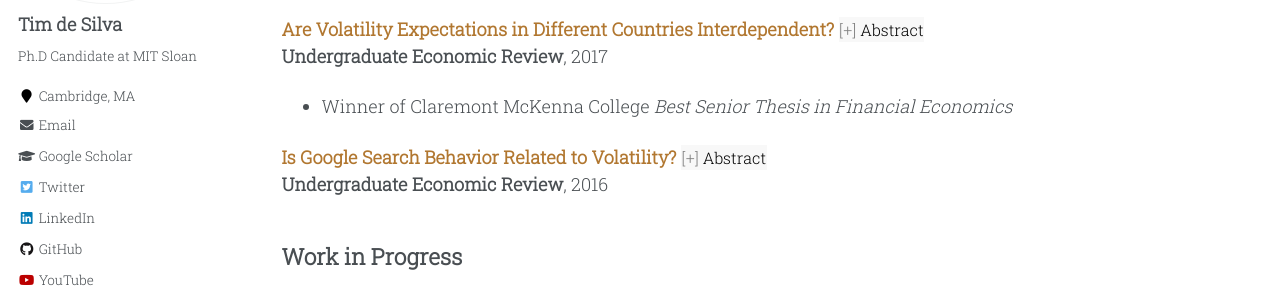
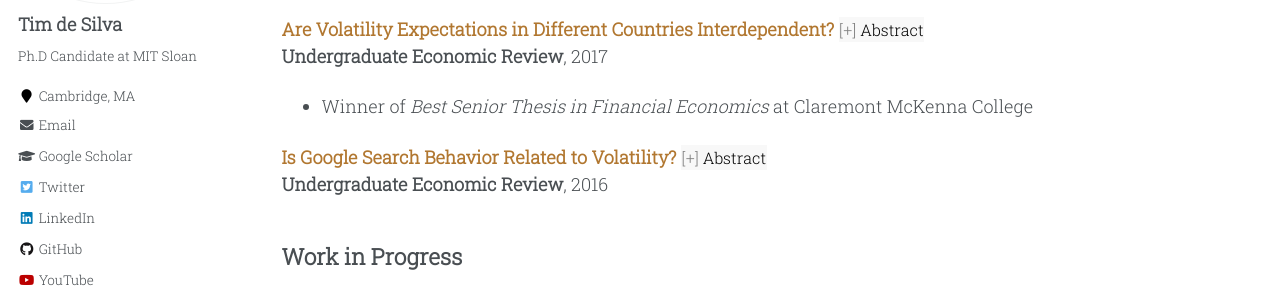
Before and after one commit to timhdesilva/timhdesilva.github.io, a Jekyll site: the page built from _pages/research.html, in a window 1280 px wide and 900 px high, scrolled down 647 px. Shown: the part 166-455 px from the top of the window. Built offline with Jekyll 4.4.1, drawn with Linux system fonts in a browser that asks for light colours.

Commit message:
update bullet

```diff
--- a/_pages/research.html
+++ b/_pages/research.html
@@ -114,7 +114,7 @@ author_profile: true
     <button class="abstract-button" data-target="vol">Abstract</button>
     <br><strong>Undergraduate Economic Review</strong>, 2017<br>
     <ul>
-        <li>Winner of Claremont McKenna College <em>Best Senior Thesis in Financial Economics</em></li>
+        <li>Winner of <em>Best Senior Thesis in Financial Economics</em> at Claremont McKenna College</li>
     </ul>
 </p>
 <div id="vol" class="abstract-content">
```
